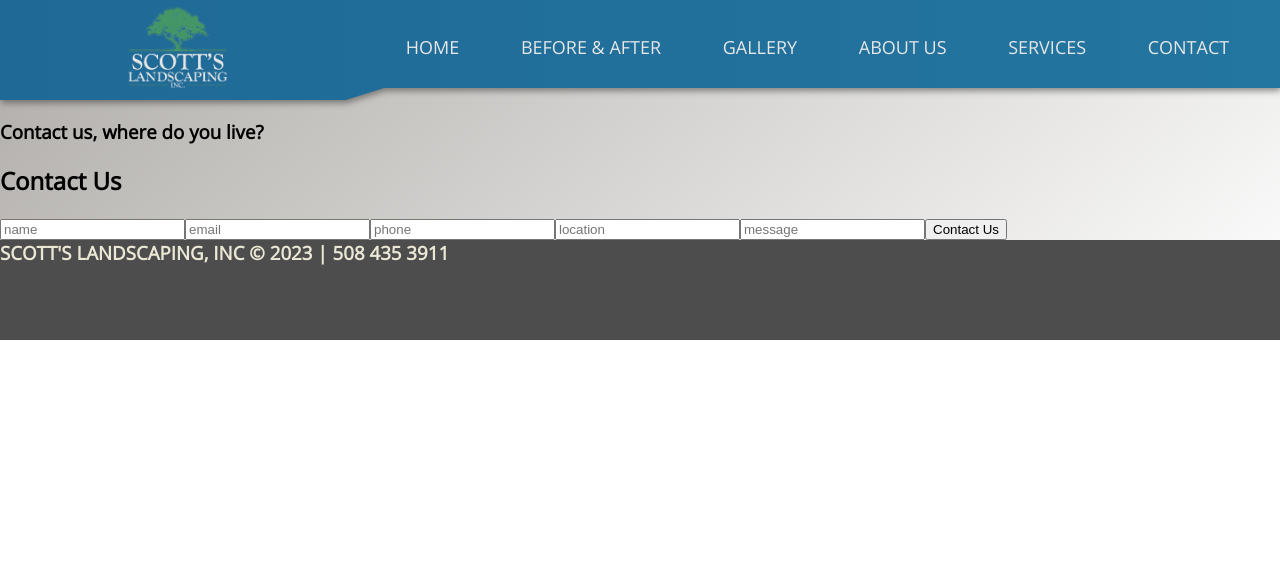
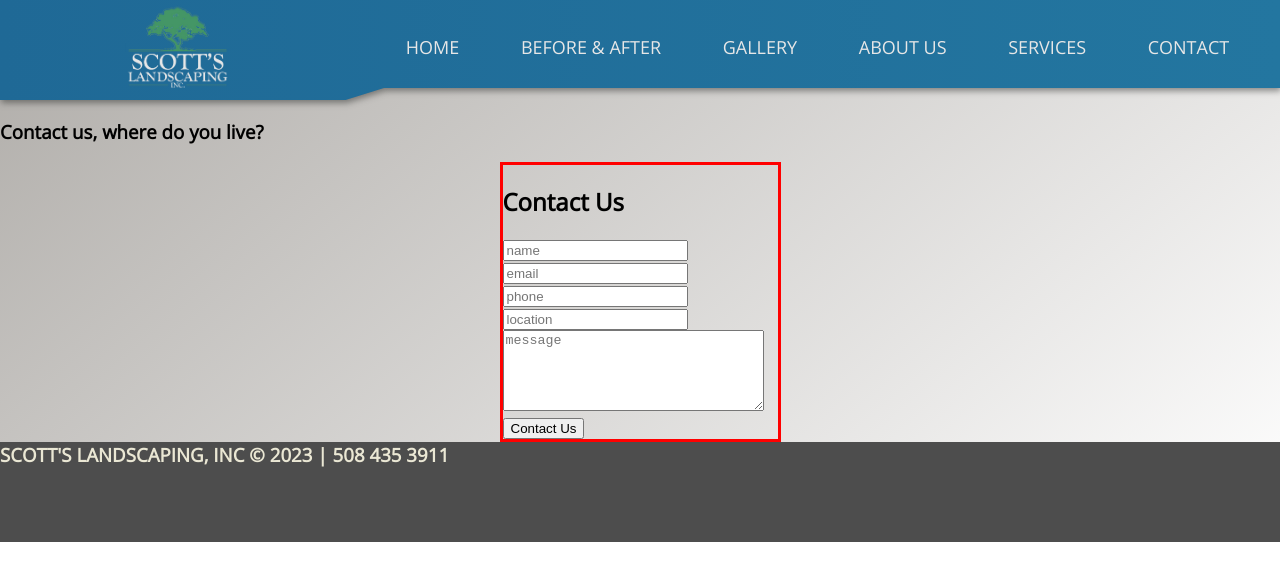
Before and after one commit to cbowman422/scottslandscaping, a React (Create React App) app: page /contact in a window 1280 px wide. Shown: the top 580 px of the page. Built offline with nearby package versions, Linux system fonts and the light colour scheme.

Commit message:
contact structure

```diff
--- a/src/css/Contact.css
+++ b/src/css/Contact.css
@@ -0,0 +1,7 @@
+
+
+.contact-section{
+  border: solid red;
+  width: 275px;
+  margin: 0 auto;
+}
--- a/src/pages/Contact.js
+++ b/src/pages/Contact.js
@@ -1,4 +1,5 @@
 import React, { useState } from 'react';
+import '../css/Contact.css'
 
 const Contact = () => {
   const URL = "http://localhost:4000/contact";
@@ -46,7 +47,7 @@ const Contact = () => {
     <div className="contact-container">
       <h3>Contact us, where do you live?</h3>
 
-      <section>
+      <section className="contact-section">
         <h2>Contact Us</h2>
         <form onSubmit={handleSubmit}>
           <input
@@ -77,7 +78,9 @@ const Contact = () => {
             placeholder="location"
             onChange={handleChange}
           />
-          <input
+          <textarea
+            rows = "5"
+            cols = "30"
             type="text"
             value={newForm.message}
             name="message"
```
